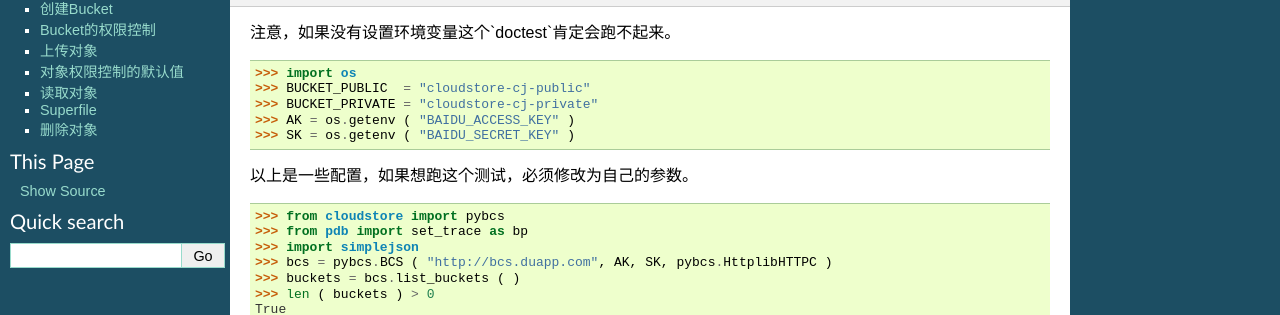
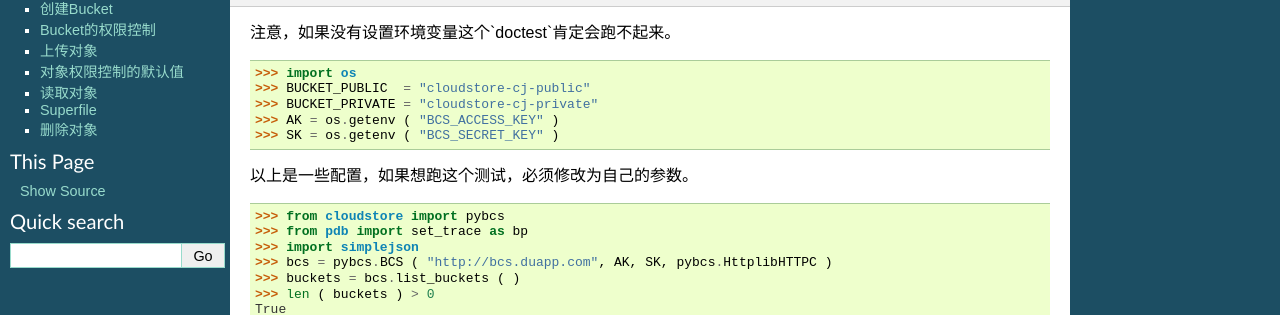
Before and after one commit to imcj/libstorages, a Sphinx documentation site: the page built from docs/source/bcs.rst, in a window 1280 px wide and 900 px high. Shown: the part 140-455 px from the top of the window. Built offline with Sphinx 7.4.7, drawn with Linux system fonts in a browser that asks for light colours; formulas are drawn with MathJax 3; pages that are not in the unit, such as notebooks, are missing from menus.

Commit message:
百度的接口

```diff
--- a/docs/source/bcs.rst
+++ b/docs/source/bcs.rst
@@ -11,8 +11,8 @@ BCS - 百度云存储
 >>> import os
 >>> BUCKET_PUBLIC  = "cloudstore-cj-public"
 >>> BUCKET_PRIVATE = "cloudstore-cj-private"
->>> AK = os.getenv ( "BAIDU_ACCESS_KEY" )
->>> SK = os.getenv ( "BAIDU_SECRET_KEY" )
+>>> AK = os.getenv ( "BCS_ACCESS_KEY" )
+>>> SK = os.getenv ( "BCS_SECRET_KEY" )
 
 以上是一些配置，如果想跑这个测试，必须修改为自己的参数。
 
```
Also changed, not shown: other parts of docs/source/bcs.rst (+2 -0 lines), 1 other file.
